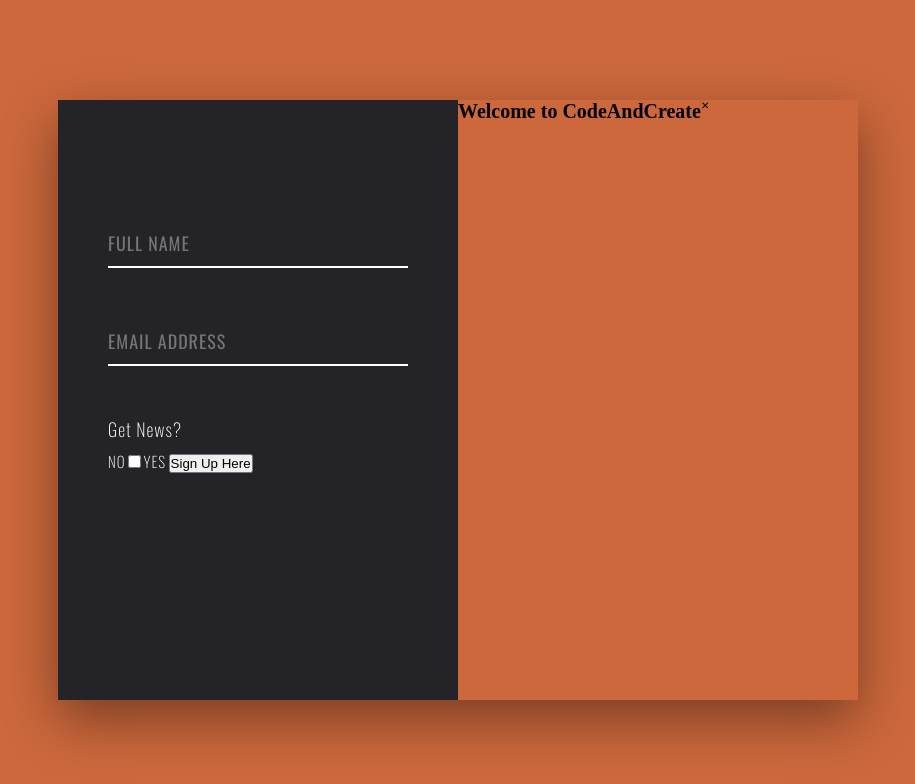
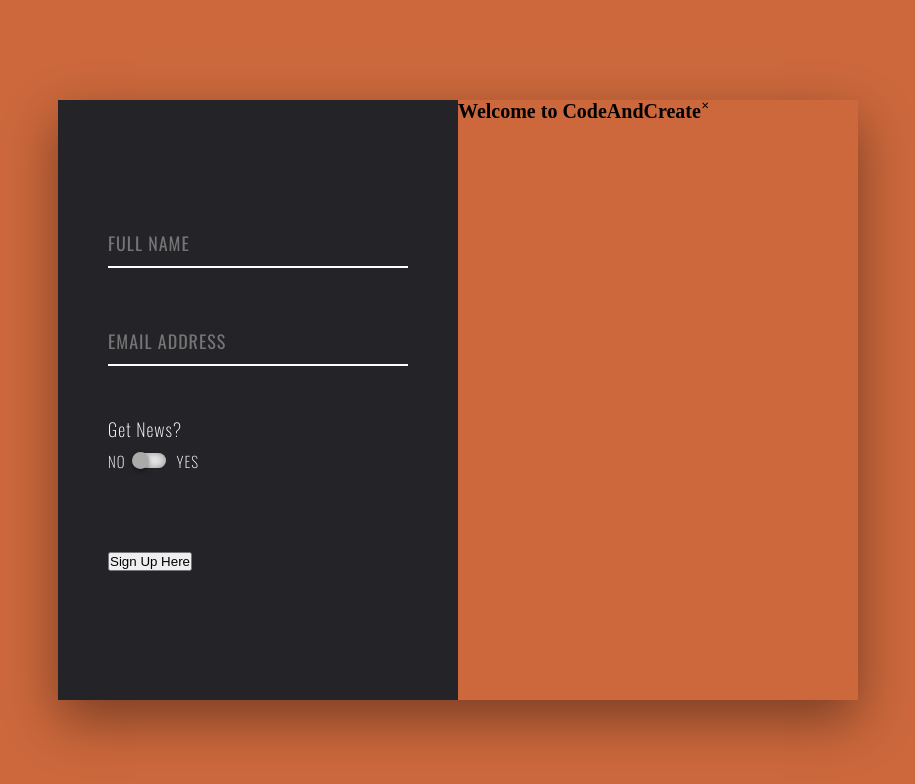
Before and after one commit to AndreiScafi/SignUp-Form-2, a plain HTML site: page index.html in a window 1280 px wide. Shown: the whole page, without its empty margins (182-1097 px from the left). Drawn offline with nearby package versions, Linux system fonts and the light colour scheme.

Commit message:
Adding sytle to form part two.

```diff
--- a/style.css
+++ b/style.css
@@ -143,3 +143,44 @@ html {
     letter-spacing: .1rem;
     text-transform: uppercase;
 }
+
+.sign-up-form input[type="checkbox"] {
+    -webkit-appearance: none;
+    -moz-appearance: none;
+    appearance: none;
+    width: 3rem;
+    height: 1.5rem;
+    background-color: #eee;
+    outline: none;
+    border-radius: 2rem;
+    margin: 0 .8rem;
+    box-shadow: inset 0 0 1rem rgba(0, 0, 0, .4);
+    position: relative;
+    transition: background-color .5s;
+}
+
+.sign-up-form input:checked[type="checkbox"] {
+    background-color: #cc683c;
+}
+
+.sign-up-form input[type="checkbox"]::before {
+    content: '';
+    width: 1.7rem;
+    height: 1.7rem;
+    background-color: #aaa;
+    position: absolute;
+    border-radius: 50%;
+    top: -.1rem;
+    left: -.4rem;
+    box-shadow: 0 .2rem .5rem rgba(0, 0, 0, .4);
+    transition: left .5s;
+}
+
+.sign-up-form input:checked[type="checkbox"]::before {
+    left: 1.8rem;
+}
+
+.sign-up-form button {
+    display: block;
+    margin-top: 8rem;
+}
```
